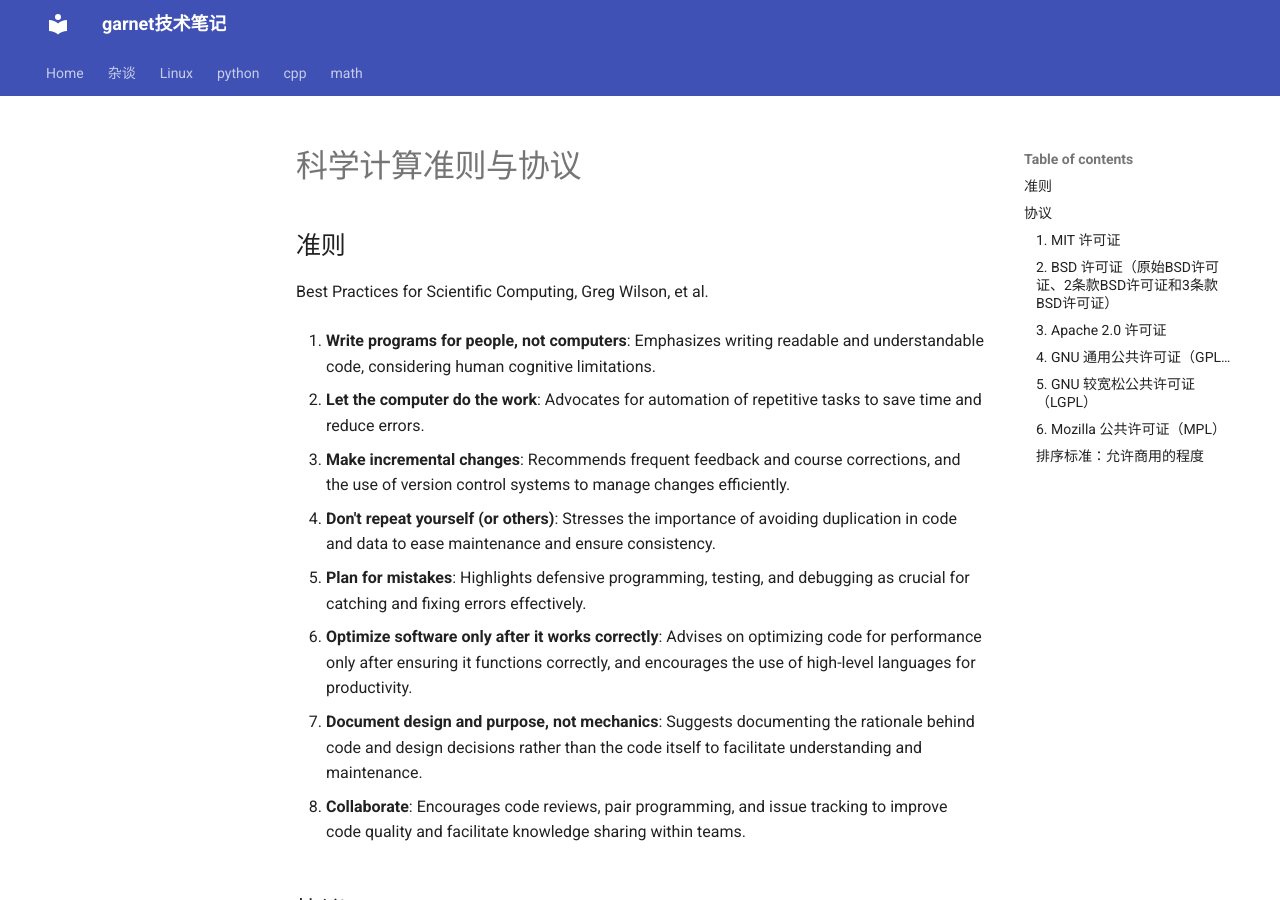
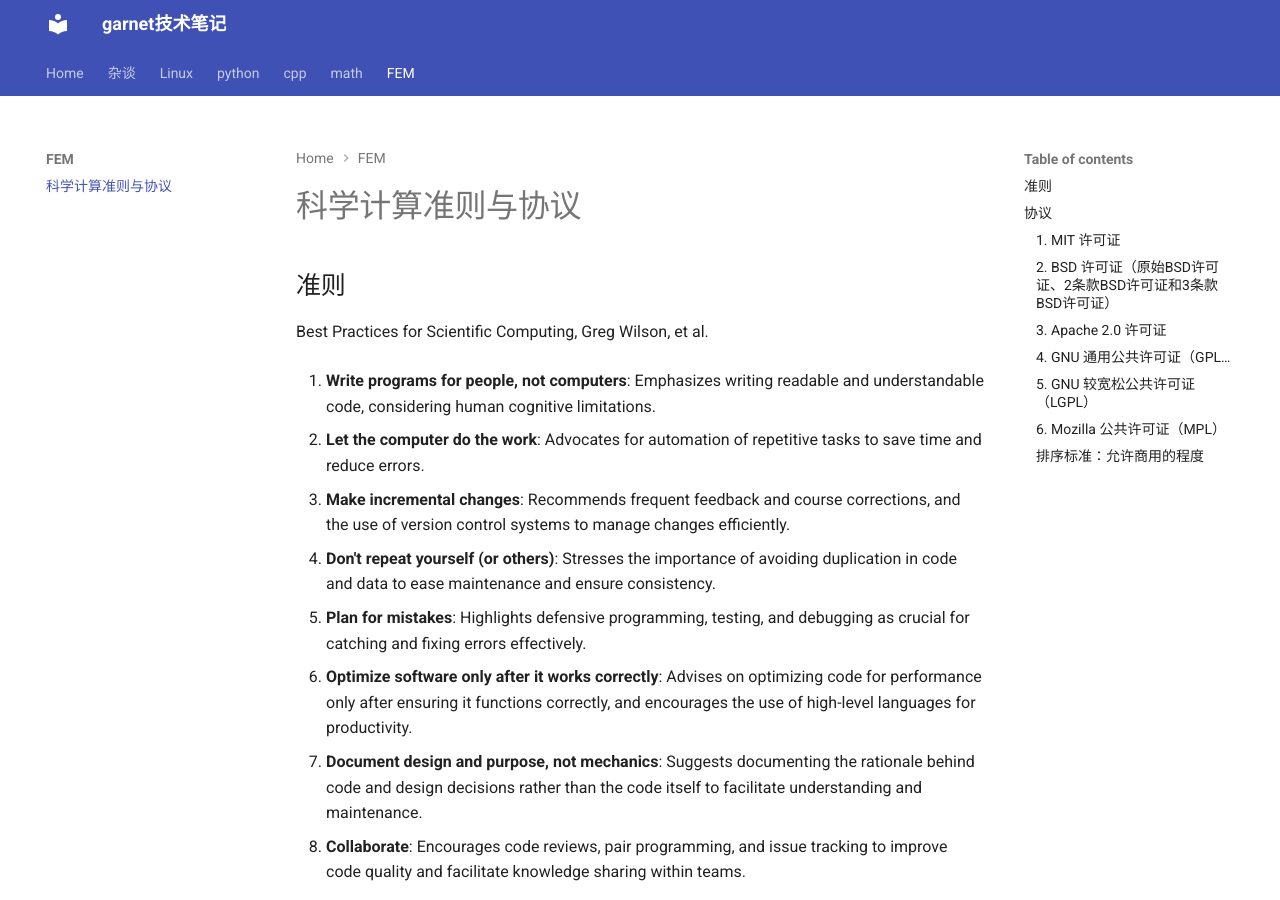
Before and after one commit to ymma98/technotes, an MkDocs documentation site: the page built from docs/FEM/科学计算准则与协议.md, in a window 1280 px wide and 900 px high. Built offline with MkDocs 1.6.1 and Material for MkDocs 9.7.7, drawn with Linux system fonts in a browser that asks for light colours.

Commit message:
Update mkdocs.yml

```diff
--- a/mkdocs.yml
+++ b/mkdocs.yml
@@ -23,7 +23,8 @@ nav:
      - 编程规范: cpp/编程规范.md
   - math:
     - Mathematica速查: math/MathematicaCheatsheet.md
-
+  - FEM:
+    - 科学计算准则与协议: FEM/科学计算准则与协议.md
 
 
 
```
